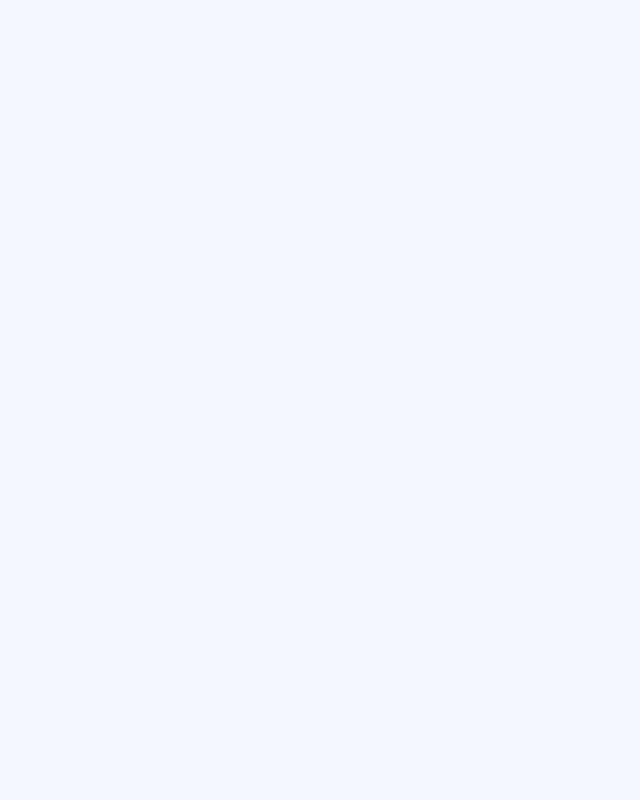
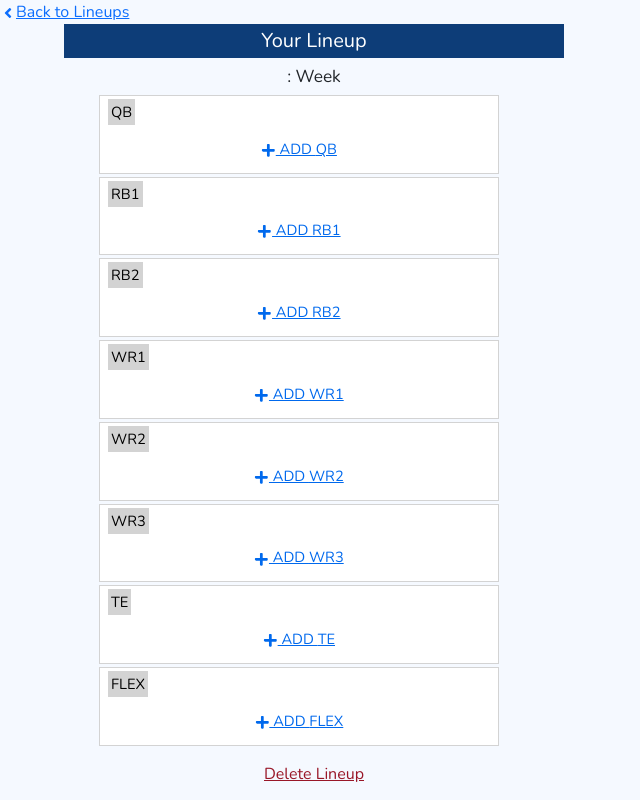
Before and after one commit to n-roth12/DFS-Lineup-Tracker, a React (Create React App) app: page /lineup/1/1/1 in a window 1280 px wide. Before the commit this address had no page. Shown: the whole page, without its empty margins (0-640 px from the left). Built offline with nearby package versions, Linux system fonts and the light colour scheme; no server answers.

Commit message:
Adding and deleting players working but page does not render changes.

```diff
--- a/src/App.js
+++ b/src/App.js
@@ -21,7 +21,7 @@ function App() {
           <Route path='/' element={
             <LineupsPage />
           } />
-          <Route path='/lineup/:lineupId' element={
+          <Route path='/lineup/:lineupId/:lineupWeek/:lineupYear' element={
             <SingleLineupPage />
           } />
         </Routes>
--- a/src/components/LineupCard.js
+++ b/src/components/LineupCard.js
@@ -18,7 +18,8 @@ const LineupCard = ({ lineup }) => {
         <li>FLEX: {lineup.flex ? <strong>{lineup.flex.name}</strong> : <em>[empty]</em>}</li>
   		</ul>
   		<hr/>
-  		<Link to={`lineup/${lineup.id}`} className="view-lineup-btn">Edit Lineup<FaAngleRight/></Link>
+  		<Link to={`lineup/${lineup.id}/${lineup.week}/${lineup.year}`}
+        className="view-lineup-btn">Edit Lineup<FaAngleRight/></Link>
   	</div>
   )
 }
--- a/src/components/Players.js
+++ b/src/components/Players.js
@@ -8,7 +8,7 @@ const Players = ({ players, onAdd }) => {
       	<ul>
       		{players.map((player) => (
       			<Player
-      				player={player} onAdd={onAdd} />
+      				key={player.stats.id} player={player} onAdd={onAdd} />
       		))}
       	</ul>
       </div>
--- a/src/components/SingleLineupPage.js
+++ b/src/components/SingleLineupPage.js
@@ -6,7 +6,7 @@ import '../App.css';
 import { FaAngleLeft } from 'react-icons/fa'
 
 function SingleLineupPage() {
-  const { lineupId } = useParams()
+  const { lineupId, lineupWeek, lineupYear } = useParams()
   const [players, setPlayers] = useState([])
   const [lineup, setLineup] = useState([])
   const [lineupData, setLineupData] = useState([])
@@ -19,6 +19,7 @@ function SingleLineupPage() {
   useEffect(() => {
     setLoading(true)
     getLineup()
+    loadLineup()
     setEditingPos(null)
     setViewPlayers(false)
     loadLineup()
@@ -30,9 +31,10 @@ function SingleLineupPage() {
     setViewPlayers(true)
   }, [editingPos])
 
+
   // Fetch Players
   const fetchPlayers = async () => {
-    const res = await fetch(`https://ffbapi.herokuapp.com/api/v1/top?year=${lineup.year}&week=${lineup.week}`, {
+    const res = await fetch(`https://ffbapi.herokuapp.com/api/v1/top?year=${lineupYear}&week=${lineupWeek}`, {
       method: 'GET',
       headers: {
         'x-access-token': 'eyJ0eXAiOiJKV1QiLCJhbGciOiJIUzI1NiJ9.eyJwdWJsaWNfaWQiOiJlZDg3MTJlYi03NmI5LTRlMDctODJjNS1lMTQ0Y2FjNjhlYjAifQ.P4W9vpQpXOVIRhvqBDtK42h4gx_4i5bq07geyAtWs7E'
@@ -60,6 +62,7 @@ function SingleLineupPage() {
           && lineup[`${key}`] == player.stats.id) {
             var temp = lineupData
             temp[key] = player
+            console.log(temp)
             setLineupData(temp)
         }
       })
@@ -70,8 +73,7 @@ function SingleLineupPage() {
   const getLineup = async () => {
     const res = await fetch(`/lineups/${lineupId}`)
     const lineupFromServer = await res.json()
-    setLineup(lineupFromServer)
-    console.log(lineup)
+    await setLineup(lineupFromServer)
     await loadLineup()
     await getPlayers()
   }
@@ -91,7 +93,8 @@ function SingleLineupPage() {
       },
       body: JSON.stringify(data)
     })
-    getLineup()
+    await getLineup()
+    loadLineup()
   }
 
   const addToLineup = (id) => {
@@ -158,7 +161,7 @@ function SingleLineupPage() {
           <a href="/"><FaAngleLeft />Back to Lineups</a>
           { viewLineup &&
             <>
-              <Lineup lineup={lineup}
+              <Lineup lineup={lineupData}
                 onDelete={deleteFromLineup}
                 onAdd={editLineup}
                 editingPos={editingPos}
```
